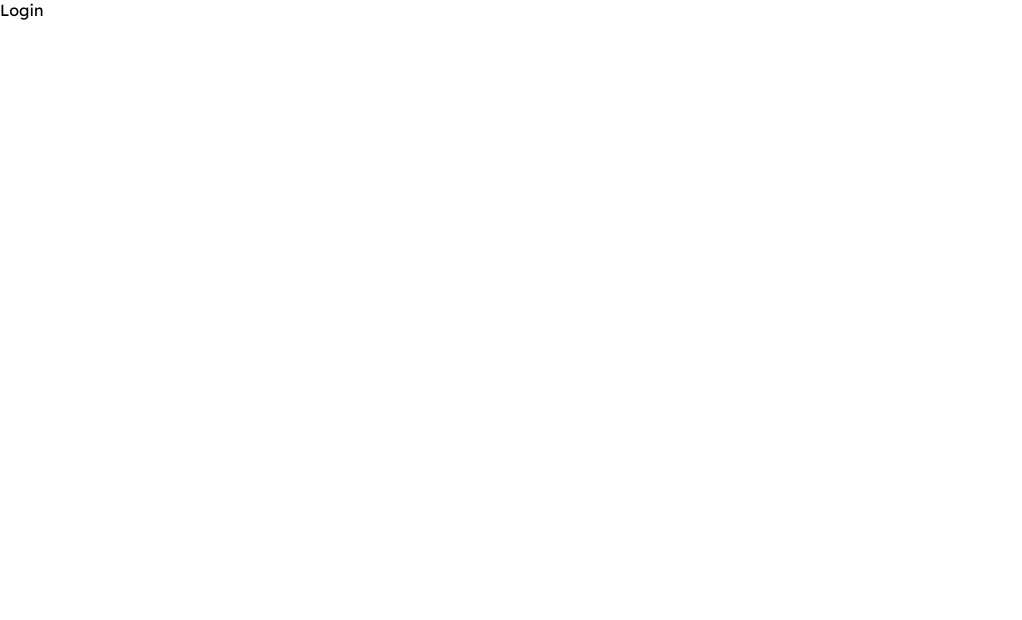
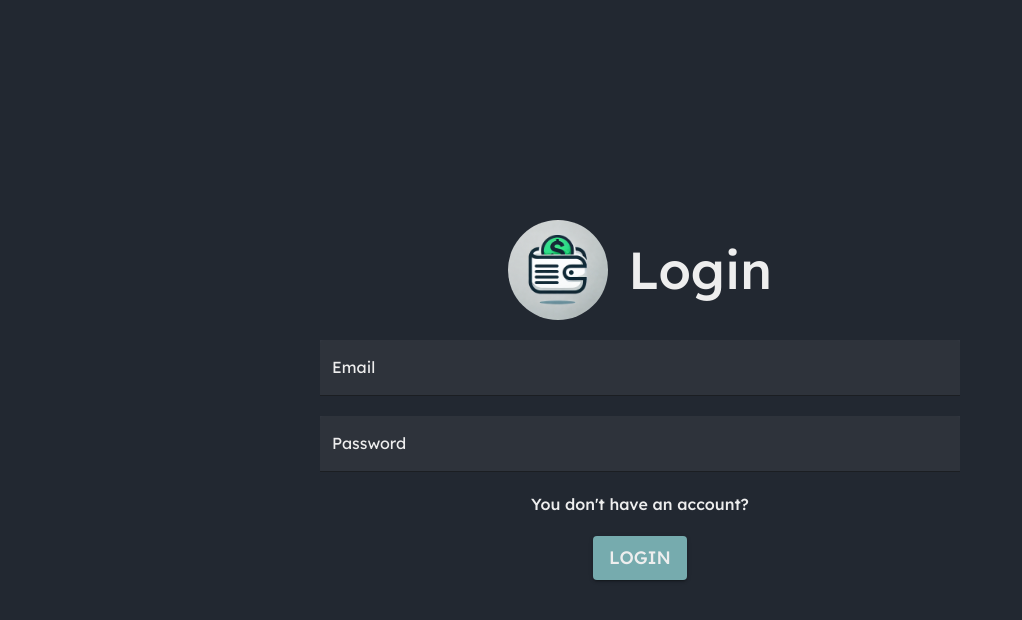
Before and after one commit to DanilloPetrovic/budget-info-2, a React (Vite) app: page /login in a window 1280 px wide. Shown: the top 620 px of the page, without its empty margins (0-1022 px from the left). Built offline with nearby package versions, Linux system fonts and the light colour scheme.

Commit message:
register login

```diff
--- a/package.json
+++ b/package.json
@@ -12,6 +12,7 @@
   "dependencies": {
     "@emotion/react": "^11.14.0",
     "@emotion/styled": "^11.14.0",
+    "@mui/icons-material": "^6.3.0",
     "@mui/material": "^6.3.0",
     "firebase": "^11.1.0",
     "formik": "^2.4.6",
--- a/src/pages/Home/Home.jsx
+++ b/src/pages/Home/Home.jsx
@@ -1,6 +1,7 @@
 import React from "react";
 import "./Home.css";
 import { Navigate } from "react-router-dom";
+import { Box, Typography } from "@mui/material";
 
 const Home = () => {
   const token = localStorage.getItem("token");
@@ -9,7 +10,13 @@ const Home = () => {
     return <Navigate to="/register" replace={true} />;
   }
 
-  return <div>Home</div>;
+  console.log("nesto");
+
+  return (
+    <Box sx={{ bgcolor: "background.default", heigh: "100vh", width: "100%" }}>
+      <Sidebar />
+    </Box>
+  );
 };
 
 export default Home;
--- a/src/pages/RegisterLogin/Login.jsx
+++ b/src/pages/RegisterLogin/Login.jsx
@@ -1,7 +1,131 @@
+import "./RegisterLogin.css";
+import { Box, Typography, TextField, Button } from "@mui/material";
 import React from "react";
+import { useNavigate } from "react-router-dom";
+import appLogo from "../../photos/budgetInfoLogo.png";
 
 const Login = () => {
-  return <div>Login</div>;
+  const navigate = useNavigate();
+
+  return (
+    <Box
+      sx={{
+        display: "flex",
+        justifyContent: "center",
+        alignItems: "center",
+        flexDirection: "column",
+        height: "100vh",
+        width: "100%",
+        bgcolor: "background.default",
+      }}
+    >
+      <Box sx={{ display: "flex", gap: "20px", alignItems: "center" }}>
+        <Box
+          component="img"
+          src={appLogo}
+          width={{ lg: "100px", xs: "80px" }}
+          height={{ lg: "100px", xs: "80px" }}
+          sx={{
+            borderRadius: "100%",
+          }}
+        />
+        <Typography
+          variant="h2"
+          fontSize={{ md: "52px", sm: "48px", xs: "38px" }}
+          sx={{ color: "primary.contrastText", fontWeight: "500" }}
+        >
+          Login
+        </Typography>
+      </Box>
+      <Box
+        sx={{
+          display: "flex",
+          flexDirection: "column",
+          gap: "20px",
+          marginTop: "20px",
+          width: { lg: "50%", md: "75%", sm: "90%", xs: "90%" },
+        }}
+      >
+        <TextField
+          id="outlined-email"
+          label="Email"
+          variant="filled"
+          sx={{
+            backgroundColor: "background.paper",
+            "& .MuiInputLabel-root": {
+              color: "primary.contrastText",
+            },
+            "& input": {
+              color: "primary.contrastText",
+            },
+            "& .MuiOutlinedInput-root": {
+              "& fieldset": {
+                borderColor: "background.paper",
+              },
+              "&:hover fieldset": {
+                borderColor: "background.inputHover",
+              },
+              "&.Mui-focused fieldset": {
+                borderColor: "primary.main",
+              },
+            },
+          }}
+        />
+        <TextField
+          id="outlined-password"
+          label="Password"
+          variant="filled"
+          sx={{
+            backgroundColor: "background.paper",
+            "& .MuiInputLabel-root": {
+              color: "primary.contrastText",
+            },
+            "& input": {
+              color: "primary.contrastText",
+            },
+            "& .MuiOutlinedInput-root": {
+              "& fieldset": {
+                borderColor: "background.paper",
+              },
+              "&:hover fieldset": {
+                borderColor: "background.inputHover",
+              },
+              "&.Mui-focused fieldset": {
+                borderColor: "primary.main",
+              },
+            },
+          }}
+          type="password"
+        />
+      </Box>
+
+      <Typography
+        onClick={() => navigate("/register")}
+        sx={{
+          marginTop: "20px",
+          fontWeight: "500",
+          cursor: "pointer",
+          color: "primary.contrastText",
+          ":hover": { textDecoration: "underline" },
+        }}
+      >
+        You don't have an account?
+      </Typography>
+
+      <Button
+        variant="contained"
+        sx={{
+          marginTop: "20px",
+          fontSize: "18px",
+          bgcolor: "primary.main",
+          fontWeight: "500",
+          ":hover": { bgcolor: "primary.dark" },
+        }}
+      >
+        Login
+      </Button>
+    </Box>
+  );
 };
 
 export default Login;
--- a/src/pages/RegisterLogin/Register.jsx
+++ b/src/pages/RegisterLogin/Register.jsx
@@ -23,10 +23,15 @@ const Register = () => {
         <Box
           component="img"
           src={appLogo}
-          sx={{ width: "100px", height: "100px", borderRadius: "100%" }}
+          width={{ lg: "100px", xs: "80px" }}
+          height={{ lg: "100px", xs: "80px" }}
+          sx={{
+            borderRadius: "100%",
+          }}
         />
         <Typography
           variant="h2"
+          fontSize={{ md: "52px", sm: "48px", xs: "38px" }}
           sx={{ color: "primary.contrastText", fontWeight: "500" }}
         >
           Register
@@ -38,7 +43,7 @@ const Register = () => {
           flexDirection: "column",
           gap: "20px",
           marginTop: "20px",
-          width: "50%",
+          width: { lg: "50%", md: "75%", sm: "90%", xs: "90%" },
         }}
       >
         <TextField
@@ -118,6 +123,7 @@ const Register = () => {
               },
             },
           }}
+          type="password"
         />
       </Box>
 
@@ -138,7 +144,6 @@ const Register = () => {
         variant="contained"
         sx={{
           marginTop: "20px",
-          width: "10%",
           fontSize: "18px",
           bgcolor: "primary.main",
           fontWeight: "500",
--- a/src/styles/darkTheme.jsx
+++ b/src/styles/darkTheme.jsx
@@ -19,6 +19,16 @@ const theme = createTheme({
   typography: {
     fontFamily: { appFont },
   },
+
+  breakpoints: {
+    values: {
+      xs: 0,
+      sm: 600,
+      md: 960,
+      lg: 1280,
+      xl: 1920,
+    },
+  },
 });
 
 export default theme;
```
Also changed, not shown: 1 other file (tests, documents, lock files or other folders).
